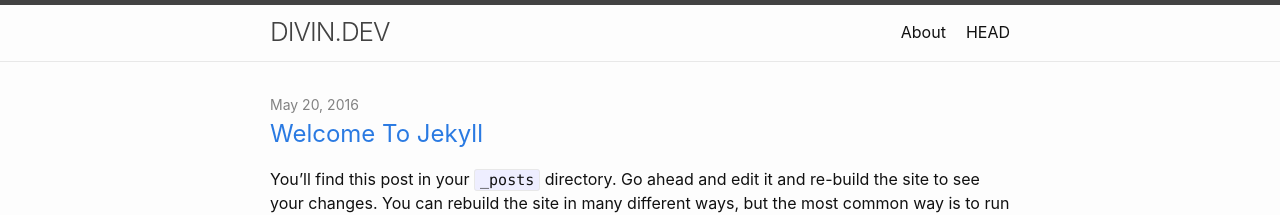
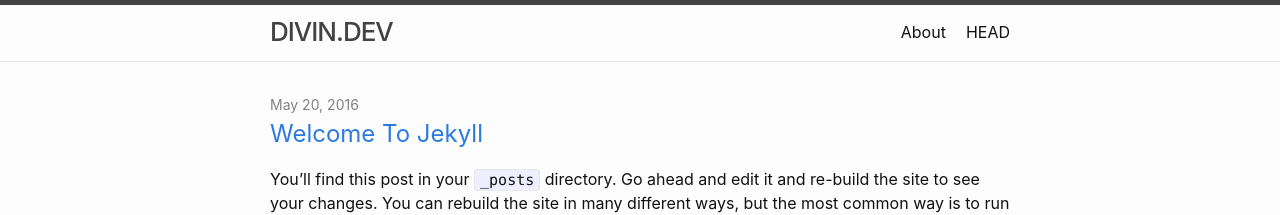
Before and after one commit to hocbaicungcon/dummy, a Jekyll site: the page built from index.md, in a window 1280 px wide. Shown: the top 215 px of the page. Built offline with Jekyll 4.4.1, drawn with Linux system fonts in a browser that asks for light colours.

Commit message:
Update _layout.scss

```diff
--- a/_sass/minima/_layout.scss
+++ b/_sass/minima/_layout.scss
@@ -13,10 +13,11 @@
 
 .site-title {
   @include relative-font-size(1.625);
-  font-weight: 300;
+  font-weight: 500;
   letter-spacing: -1px;
   margin-bottom: 0;
   float: left;
+  text-decoration: none;
 
   @include media-query($on-palm) {
     padding-right: 45px;
@@ -25,6 +26,7 @@
   &,
   &:visited {
     color: $site-title-color;
+    text-decoration: none;
   }
 }
 
@@ -33,8 +35,8 @@
   top: 9px;
   right: $spacing-unit / 2;
   background-color: $background-color;
-  border: 1px solid $border-color-01;
-  border-radius: 5px;
+  border: 0px solid $border-color-01;
+//   border-radius: 5px;
   text-align: right;
 
   .nav-trigger {
```
